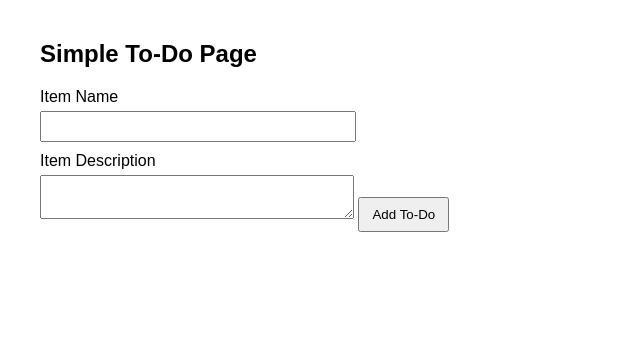
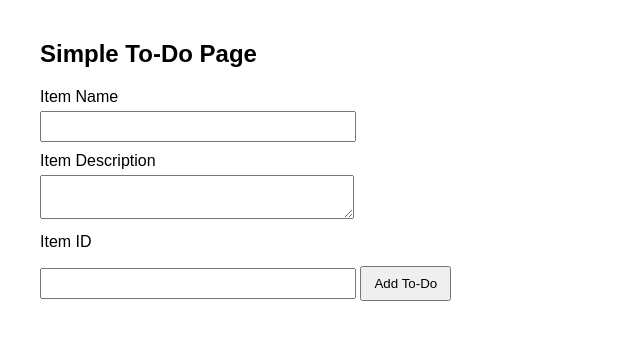
Before and after one commit to amitraina0405/tutedude-git-practice, a Flask app: page / in a window 1280 px wide. Shown: the top 340 px of the page, without its empty margins (0-640 px from the left). Run offline with Flask 3, Linux system fonts and the light colour scheme.

Commit message:
Added Item ID

```diff
--- a/templates/todo.html
+++ b/templates/todo.html
@@ -15,7 +15,12 @@
 <form method="POST">
 <label>Item Name</label>
 <input type="text" name="itemName" required>
+
 <label>Item Description</label>
 <textarea name="itemDescription"></textarea>
+
+<label>Item ID</label>
+<input type="text" name="itemid" required>
+
 <button type="submit">Add To-Do</button>
 </form>
```
